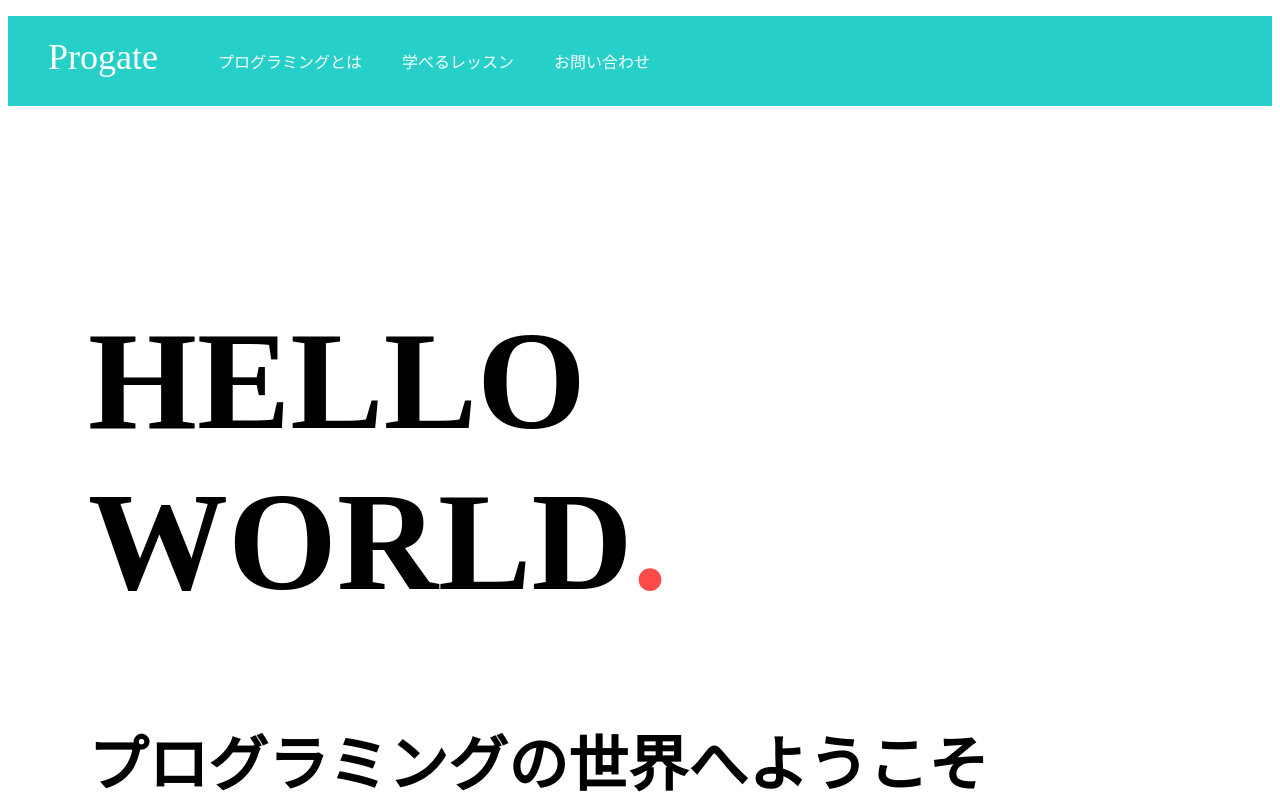
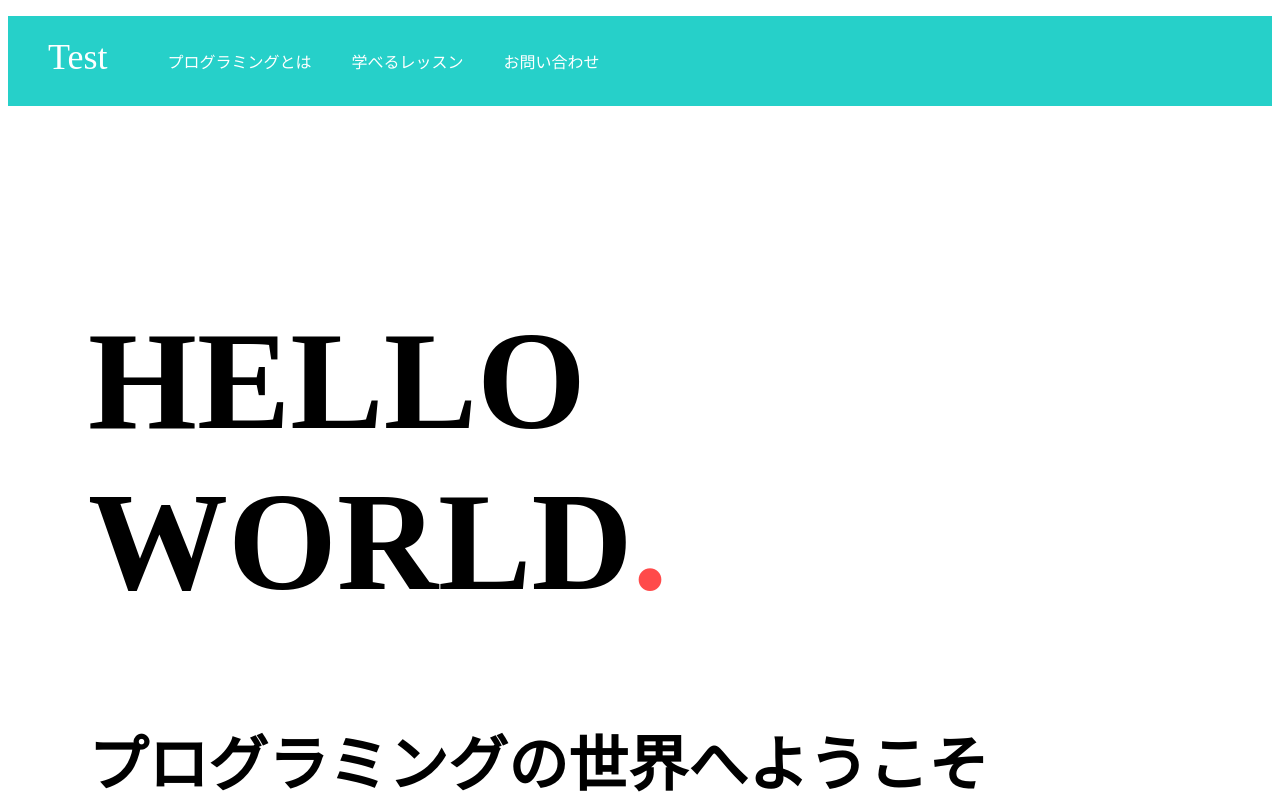
Before and after one commit to show151/show151.github.io, a plain HTML site: page index.html in a window 1280 px wide. Shown: the top 806 px of the page. Drawn offline with Linux system fonts and the light colour scheme.

Commit message:
Update index.html

```diff
--- a/index.html
+++ b/index.html
@@ -7,7 +7,7 @@
   </head>
   <body>
     <div class="header">
-      <div class="header-logo">Progate</div>
+      <div class="header-logo">Test</div>
       <div class="header-list">
         <ul>
           <li>プログラミングとは</li>
```
